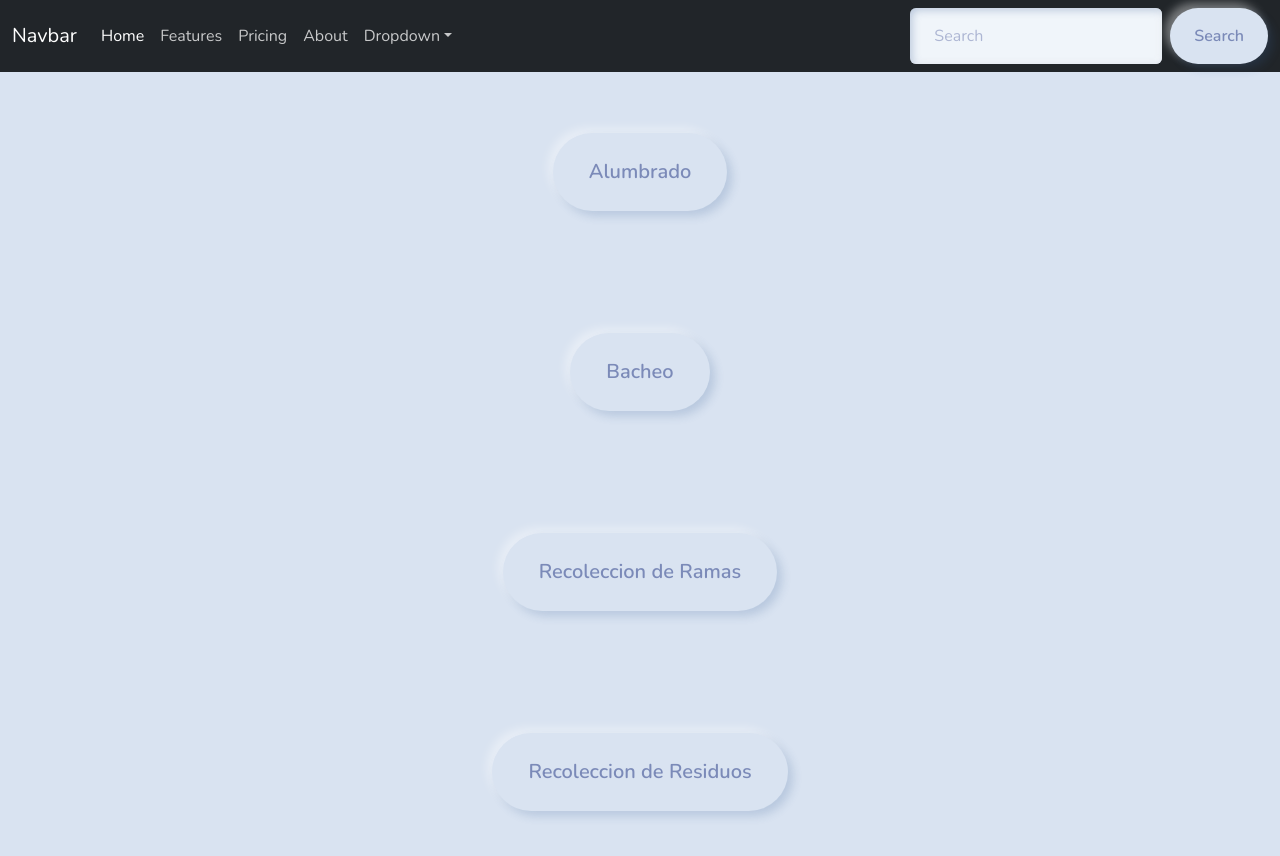
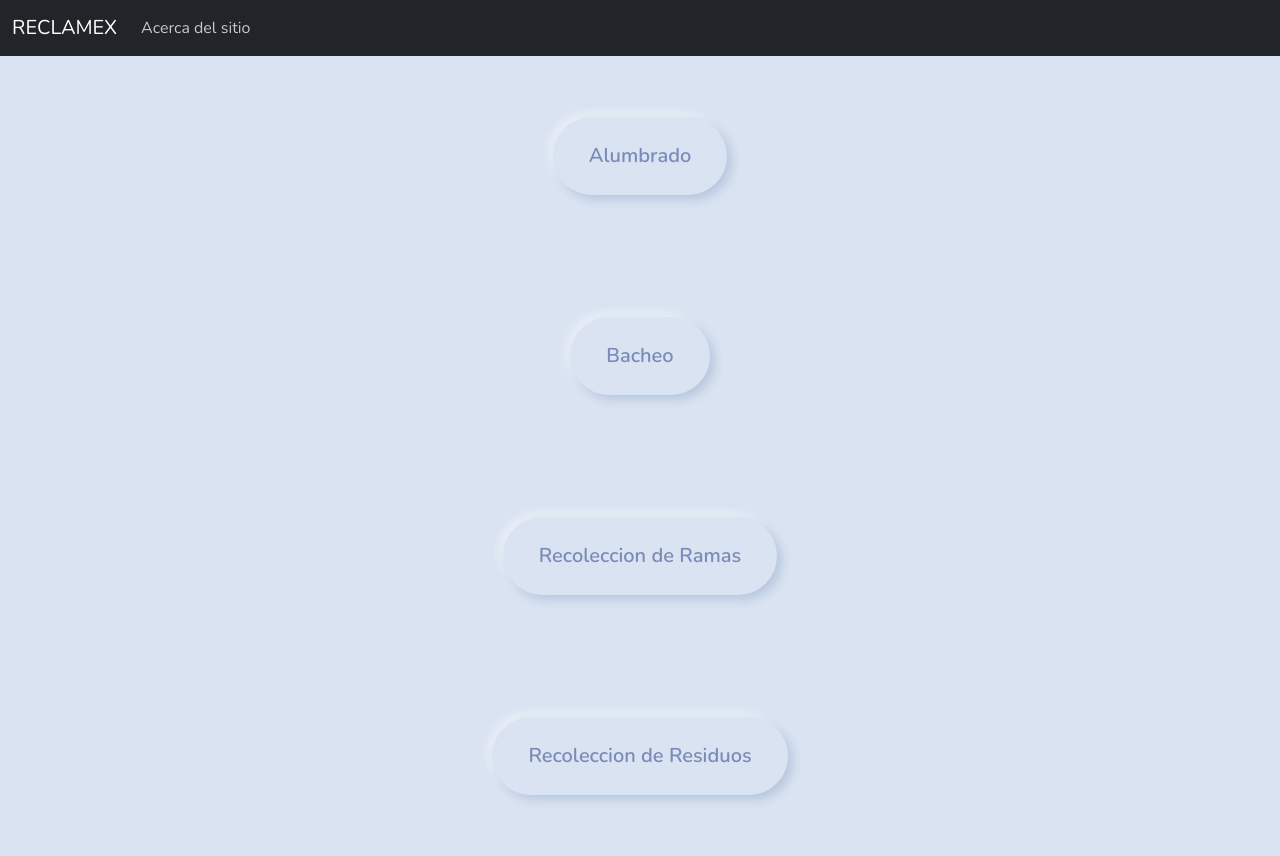
Before and after one commit to luigyrivero/Proyecto_practica, a plain HTML site: page index.html in a window 1280 px wide. Drawn offline with nearby package versions, Linux system fonts and the light colour scheme.

Commit message:
Actualizacion de navbar

```diff
--- a/index.html
+++ b/index.html
@@ -10,51 +10,23 @@
 <body >
     <nav class="navbar navbar-expand-lg navbar-dark bg-dark">
   <div class="container-fluid">
-    <a class="navbar-brand" href="#">Navbar</a>
-    <button class="navbar-toggler" type="button" data-bs-toggle="collapse" data-bs-target="#navbarColor02" aria-controls="navbarColor02" aria-expanded="false" aria-label="Toggle navigation">
-      <span class="navbar-toggler-icon"></span>
-    </button>
+    <a class="navbar-brand" href="#">RECLAMEX</a>
     <div class="collapse navbar-collapse" id="navbarColor02">
       <ul class="navbar-nav me-auto">
         <li class="nav-item">
-          <a class="nav-link active" href="#">Home
-            <span class="visually-hidden">(current)</span>
-          </a>
-        </li>
-        <li class="nav-item">
-          <a class="nav-link" href="#">Features</a>
-        </li>
-        <li class="nav-item">
-          <a class="nav-link" href="#">Pricing</a>
-        </li>
-        <li class="nav-item">
-          <a class="nav-link" href="#">About</a>
-        </li>
-        <li class="nav-item dropdown">
-          <a class="nav-link dropdown-toggle" data-bs-toggle="dropdown" href="#" role="button" aria-haspopup="true" aria-expanded="false">Dropdown</a>
-          <div class="dropdown-menu">
-            <a class="dropdown-item" href="#">Action</a>
-            <a class="dropdown-item" href="#">Another action</a>
-            <a class="dropdown-item" href="#">Something else here</a>
-            <div class="dropdown-divider"></div>
-            <a class="dropdown-item" href="#">Separated link</a>
-          </div>
+          <a class="nav-link" href="#">Acerca del sitio</a>
         </li>
       </ul>
-      <form class="d-flex">
-        <input class="form-control me-sm-2" type="text" placeholder="Search">
-        <button class="btn btn-secondary my-2 my-sm-0" type="submit">Search</button>
-      </form>
     </div>
   </div>
 </nav>
+<!---->
   <div class="vh-100 row m-0 text-center align-items-center justify-content-center">
-        <div >
+    <div>
       <a href="direccion.html">
-                <button  class="btn btn-lg btn-primary" type="button">Alumbrado </button>
+        <button class="btn btn-lg btn-primary" type="button">Alumbrado</button>
       </a>
     </div>
-
     <div >
       <button class="btn btn-lg btn-primary" type="button">Bacheo</button>
     </div>
@@ -66,10 +38,6 @@
     <div>
       <button class="btn btn-lg btn-primary" type="button">Recoleccion de Residuos</button>
     </div>
-
-
-
   </div>
-
 </body>
 </html>
```
Lines whose indentation alone changed are shown as unchanged.
